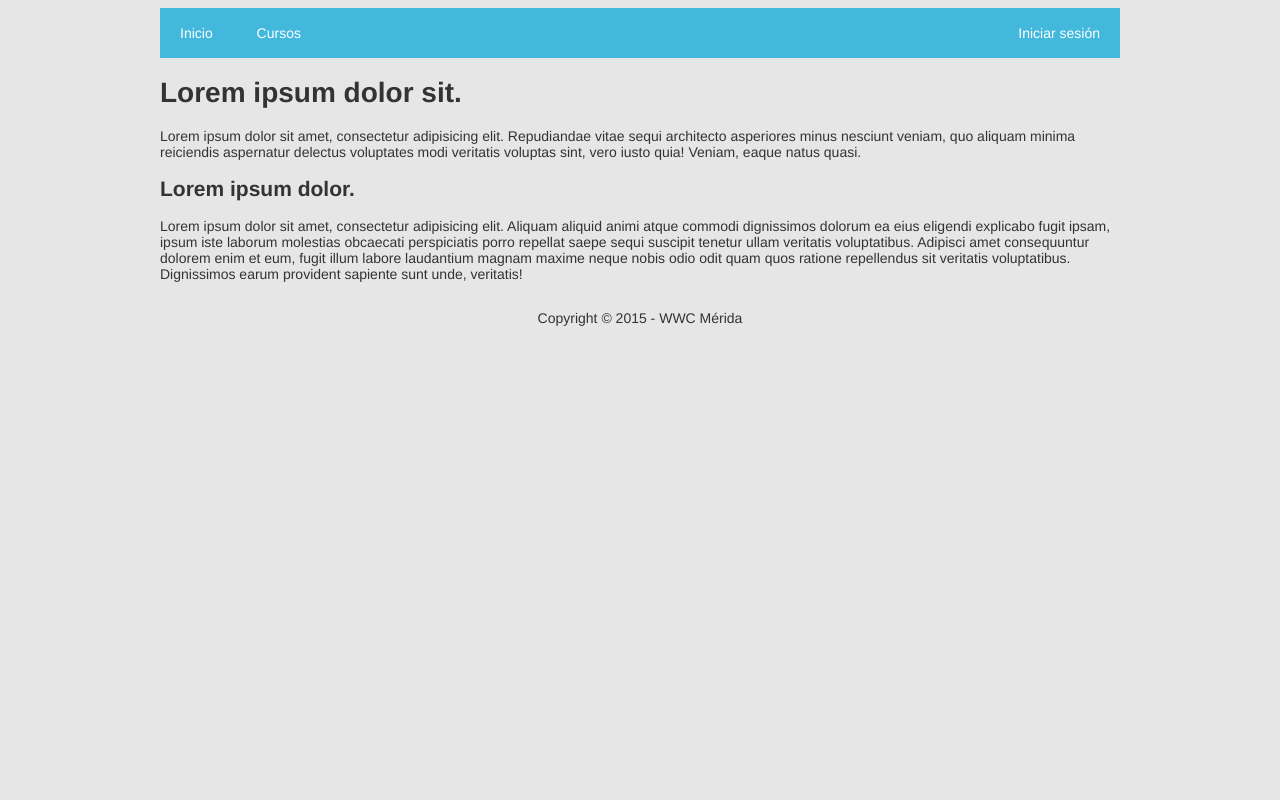
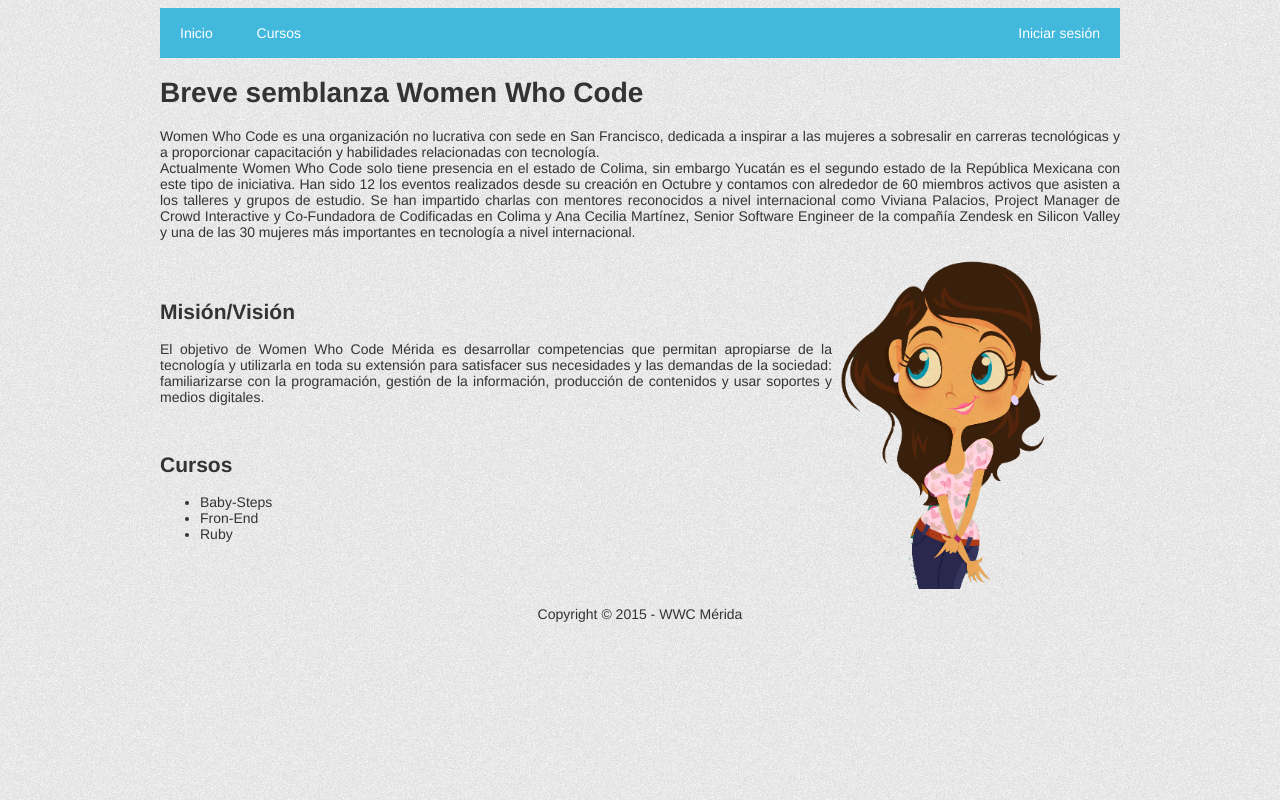
Before and after one commit to Yuceli/WWC-App, a PHP site: page / in a window 1280 px wide. Run offline with PHP 8.4, Linux system fonts and the light colour scheme; a stand-in replaces the project's code that opens the database connection.

Commit message:
Cambios en interfaz (se agrega información)

```diff
--- a/app/includes/footer.php
+++ b/app/includes/footer.php
@@ -4,7 +4,7 @@
 	</div>
 </div> <!--  Final del div main -->
 <footer>
-	<p>Copyright &copy; 2015 - WWC Mérida</p>
+	<p class="copyright">Copyright &copy; 2015 - WWC Mérida</p>
 </footer>
 <script type="text/javascript" src="scripts/app.js"></script>
 </body>
--- a/index.php
+++ b/index.php
@@ -8,18 +8,47 @@ include 'app/includes/header.php';
 
 
 <div class="page-header">
-	<h1>Lorem ipsum dolor sit.</h1>
+	<h1>Breve semblanza Women Who Code</h1>
 </div>
 <div>
 	<p>
-		Lorem ipsum dolor sit amet, consectetur adipisicing elit. Repudiandae vitae sequi architecto asperiores minus nesciunt veniam, quo aliquam minima reiciendis aspernatur delectus voluptates modi veritatis voluptas sint, vero iusto quia! Veniam, eaque natus quasi.
+		Women Who Code es una organización no lucrativa con sede en San Francisco,
+		dedicada a inspirar a las mujeres a sobresalir en carreras tecnológicas y
+		a proporcionar capacitación y habilidades relacionadas con tecnología.
+		<br>
+        Actualmente Women Who Code solo tiene presencia en el estado de Colima, sin embargo
+        Yucatán es el segundo estado de la República Mexicana con este tipo de iniciativa.
+        Han sido 12 los eventos realizados desde su creación en Octubre y contamos con alrededor
+        de 60 miembros activos que asisten a los talleres y grupos de estudio. Se han impartido
+        charlas con mentores reconocidos a nivel internacional como Viviana Palacios, Project Manager
+        de Crowd Interactive y Co-Fundadora de Codificadas en Colima y Ana Cecilia Martínez, Senior
+        Software Engineer de la compañía Zendesk en Silicon Valley y una de las 30 mujeres más importantes
+        en tecnología a nivel internacional.
+
 	</p>
 </div>
-<div>
-	<h2>Lorem ipsum dolor.</h2>
+<div class="row">
+<div class="mision wrap-text-left">
+	<h2>Misión/Visión</h2>
 	<p>
-		Lorem ipsum dolor sit amet, consectetur adipisicing elit. Aliquam aliquid animi atque commodi dignissimos dolorum ea eius eligendi explicabo fugit ipsam, ipsum iste laborum molestias obcaecati perspiciatis porro repellat saepe sequi suscipit tenetur ullam veritatis voluptatibus. Adipisci amet consequuntur dolorem enim et eum, fugit illum labore laudantium magnam maxime neque nobis odio odit quam quos ratione repellendus sit veritatis voluptatibus. Dignissimos earum provident sapiente sunt unde, veritatis!
+		 El objetivo de Women Who Code Mérida es desarrollar competencias
+		que permitan apropiarse de la tecnología y utilizarla en toda su
+		extensión para satisfacer sus necesidades y las demandas de la sociedad:
+		familiarizarse con la programación, gestión de la información, producción
+		de contenidos y usar soportes y medios digitales.
 	</p>
+    <br>
+	<h2>Cursos</h2>
+	<ul>
+		<li>Baby-Steps</li>
+		<li>Fron-End</li>
+		<li>Ruby</li>
+	</ul>
+</div>
+
+<div class="wrap-text">
+	<img src="img/girl.png">
+</div>
 </div>
 
 <?php
--- a/login.php
+++ b/login.php
@@ -2,6 +2,7 @@
 
 require 'app/config/config.php';
 require 'app/includes/helper.php';
+include 'app/includes/header.php';
 
 
 if( $_SERVER['REQUEST_METHOD']==='POST' ){
@@ -60,7 +61,7 @@ if( $_SERVER['REQUEST_METHOD']==='POST' ){
 			</li>
 			<ul class="buttons">
 				<li><input type="submit" value="Ingresar"></li>
-				<li><input type="reset" value="Limpiar"></li>
+				<!-- <li><input type="reset" value="Limpiar"></li> -->
 				<li><a href="register.php">Registrarse&raquo;</a></li>
 			</ul>
 		</form>
--- a/register.php
+++ b/register.php
@@ -2,6 +2,7 @@
 
 require 'app/config/config.php';
 require 'app/includes/helper.php';
+include 'app/includes/header.php';
 
 
 if( $_SERVER['REQUEST_METHOD']==='POST' ){
@@ -75,7 +76,7 @@ if( $_SERVER['REQUEST_METHOD']==='POST' ){
 			</li>
 			<ul class="buttons">
 				<li><input type="submit" value="Registrarme"></li>
-				<li><input type="reset" value="Limpiar"></li>
+				<!-- <li><input type="reset" value="Limpiar"></li> -->
 				<li><a href="login.php">&laquo;Regresar</a></li>
 			</ul>
 		</form>
--- a/styles/app.css
+++ b/styles/app.css
@@ -2,9 +2,38 @@
 body{
 	font-family: "Helvetica Neue", Helvetica, Arial, sans-serif;
 	height: 100%;
-	background-color: #E6E6E6;
+	background: url(../img/siteBackground.jpg) repeat left top;
 	font-size: 14px;
 	color: #333;
+}
+
+.mision{
+  padding-top: 3%;
+
+}
+
+.wrap-text-left{
+ width: 70%;
+ float:left;
+
+}
+
+.wrap-text-right{
+  width: 20%;
+  float:right;
+}
+
+
+.copyright{
+   text-align: center;
+}
+
+img{
+  width: 25%;
+}
+
+p{
+  text-align: justify;
 }
 
 .main{
@@ -157,6 +186,19 @@ footer{
     overflow-x: auto;
     display: block;
   }
+
+  img{
+     width: 50%;
+     display: block;
+     margin-left: auto;
+     margin-right: auto
+}
+  .wrap-text-left{
+     width: 100%;
+
+
+}
+
 }
 
 div.centerTable{
@@ -168,10 +210,12 @@ div.centerTable table{
     text-align: left;
 }
 
+
 /* Inician ambios realizados por Javier Ojeda */
 
 .courses-list {
   max-width: 960px;
+  padding-top: 5%;
 }
 
 .course{
```
Also changed, not shown: courses.php (+16 -2 lines), img/girl.png (added), img/siteBackground.jpg (added), 1 other file.
